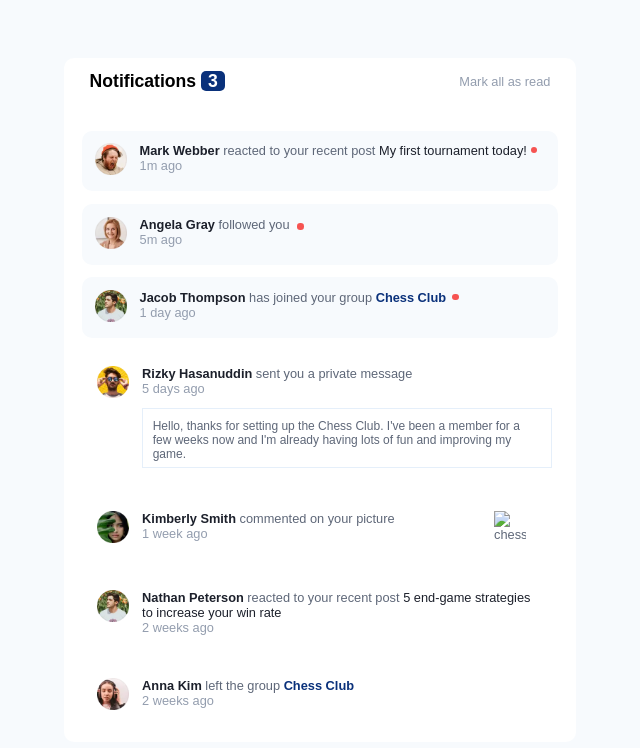
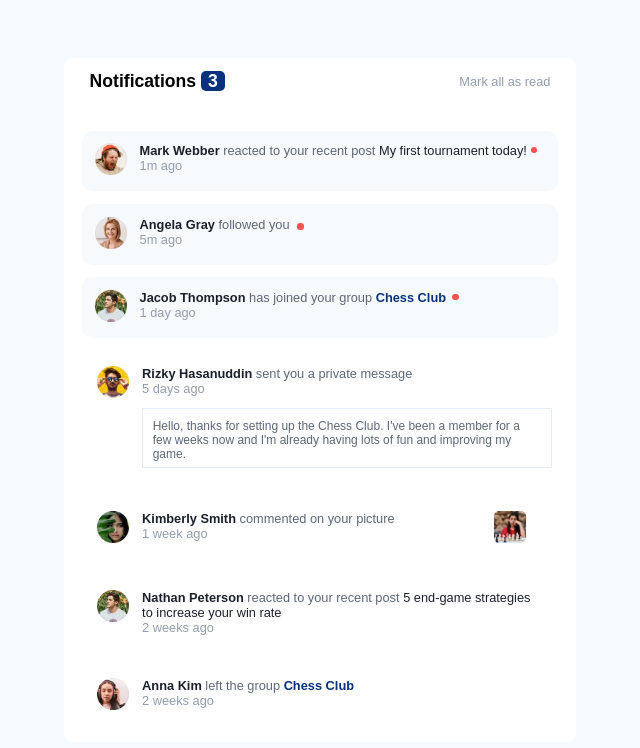
Before and after one commit to VishnuKumar750/notification-page, a plain HTML site: page index.html in a window 1280 px wide. Shown: the whole page, without its empty margins (320-960 px from the left). Drawn offline with Linux system fonts and the light colour scheme; the site is published under a folder, as on GitHub Pages, so addresses that start at the root find nothing; a web font is replaced by a local one.

Commit message:
Add files via upload

```diff
--- a/index.html
+++ b/index.html
@@ -91,7 +91,7 @@
               <span class="time">1 week ago</span>
             </div>
             <div>
-              <img src="/assets/images/image-chess.webp" alt="chess" />
+              <img src="assets/images/image-chess.webp" alt="chess" />
             </div>
           </div>
         </div>
```
